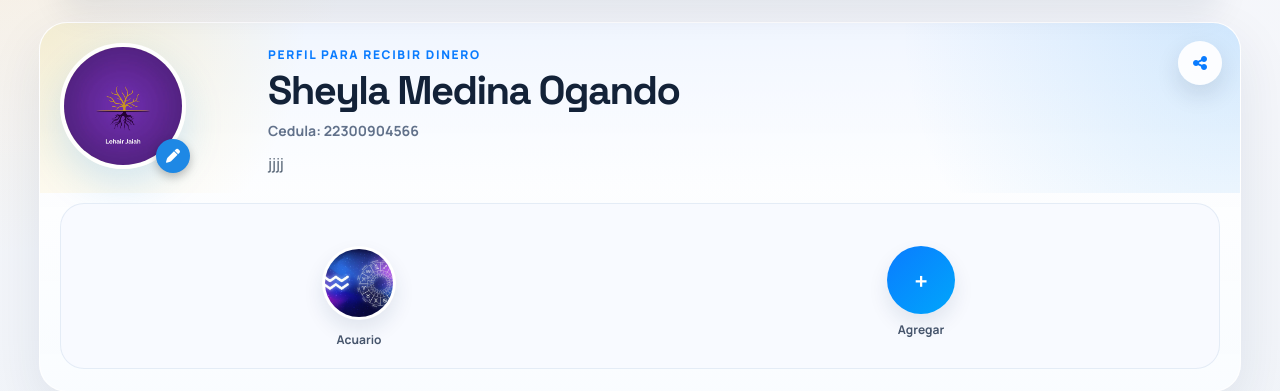
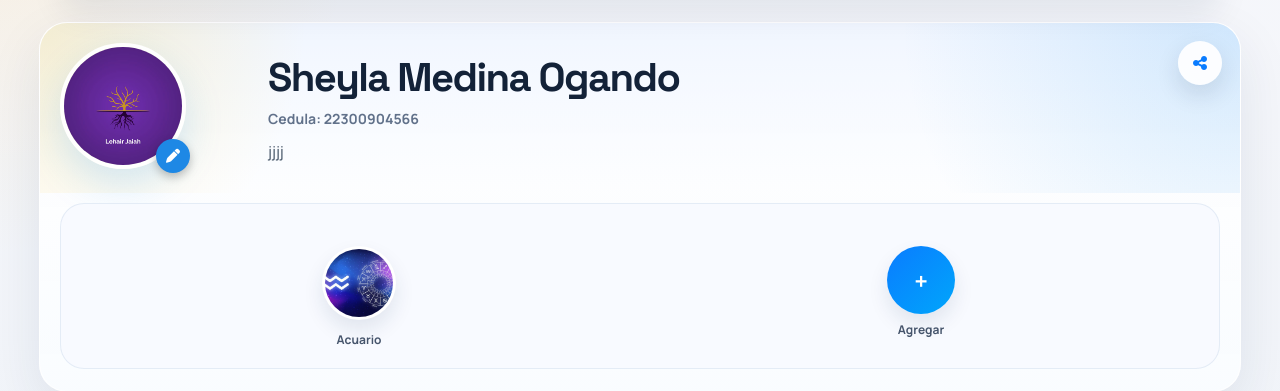
Before and after one commit to kdvops/banco, a PHP site: page /index.php in a window 1280 px wide. Shown: the part 104-495 px from the top of the page. Run offline with PHP 8.4, Linux system fonts and the light colour scheme; a user stored in the database is signed in; data comes from the database, SQL or seed files in the repository; data that the repository does not hold is empty.

Commit message:
se limpian cabezales

```diff
--- a/includes/profile_components.php
+++ b/includes/profile_components.php
@@ -29,7 +29,6 @@ function app_render_profile_header(array $user, array $services, array $options
 
     echo '</div></div>';
     echo '<div class="profile-summary">';
-    echo '<p class="profile-eyebrow">Perfil para recibir dinero</p>';
     echo '<h1 class="profile-name">' . app_e($fullName !== '' ? $fullName : ($user['nombres'] ?? '')) . '</h1>';
     echo '<p class="profile-id">Cedula: ' . app_e($user['cedula'] ?? '') . '</p>';
 
```
